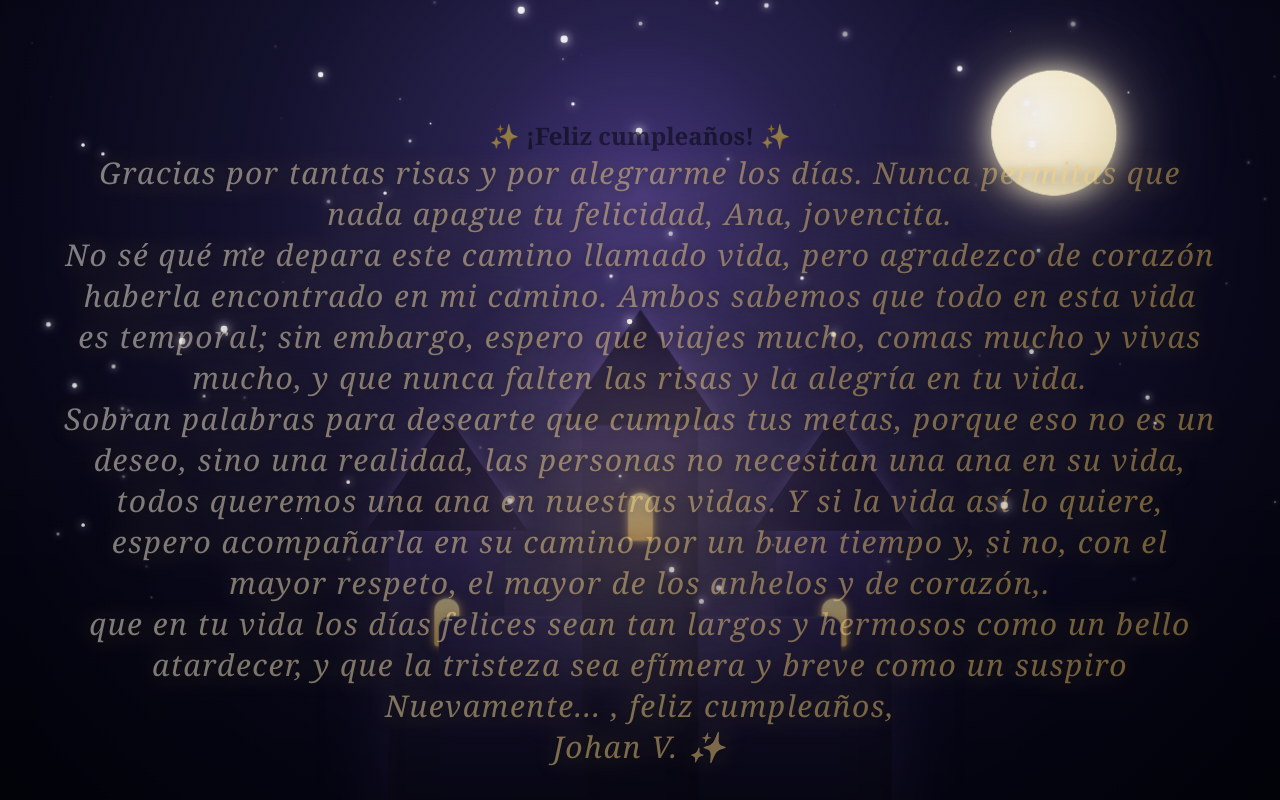
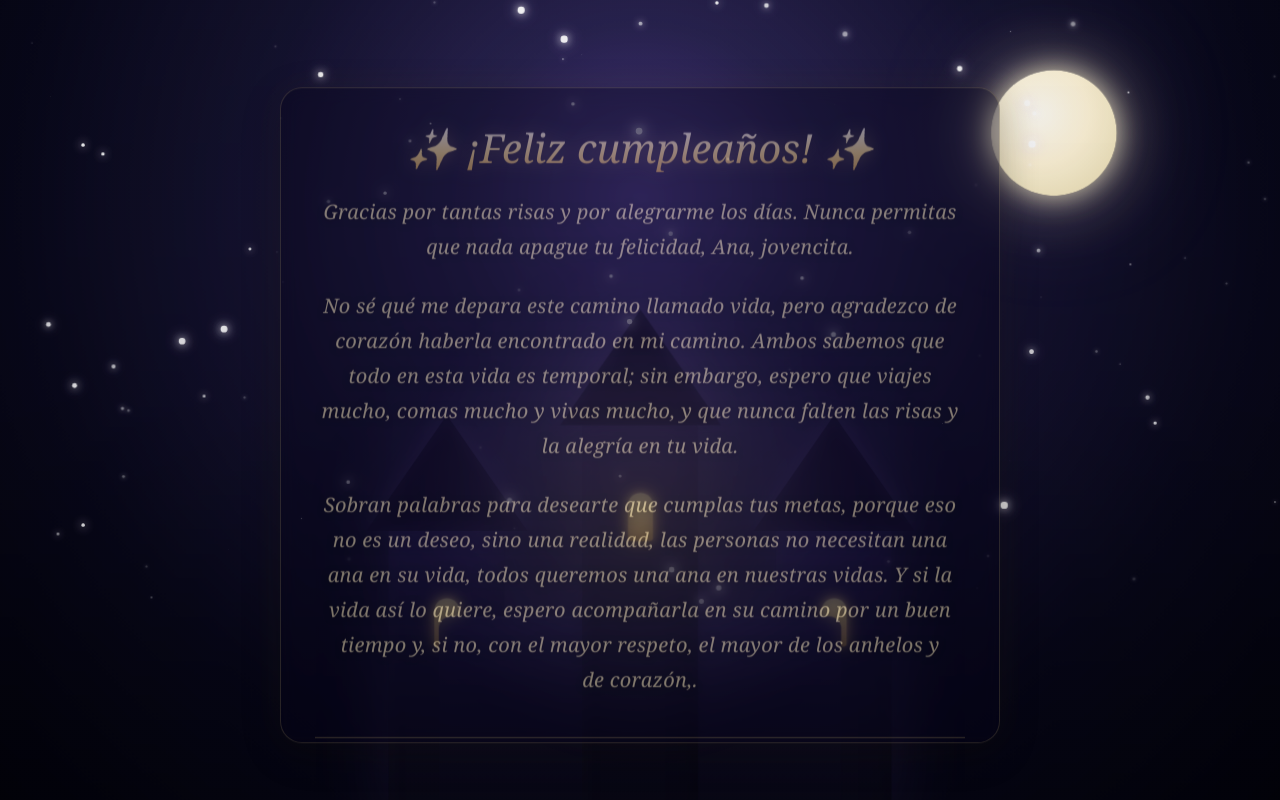
Before and after one commit to DragonVlx/Birthay, a plain HTML site: page index.html in a window 1280 px wide. Drawn offline with Linux system fonts and the light colour scheme.

Commit message:
Add files via upload

```diff
--- a/styles.css
+++ b/styles.css
@@ -29,6 +29,7 @@ body {
     position: relative;
     width: 100%;
     height: 100vh;
+    height: 100dvh;
     overflow: hidden;
     background: #03030c;
 }
@@ -341,6 +342,7 @@ body {
 
     width: min(470px, 78vw);
     height: 82vh;
+    height: 82dvh;
 
     transform: translateX(-50%) translateY(80px) scale(1.05);
     opacity: 0;
@@ -867,19 +869,35 @@ body {
 
 
 /* =========================================
-   MENSAJE FINAL (sobre la foto y el castillo)
+   MENSAJE FINAL (panel centrado)
 ========================================= */
 
 .final-message {
     position: absolute;
     left: 50%;
-    bottom: 6%;
+    top: 50%;
 
-    width: 90%;
+    width: min(92%, 720px);
+    max-height: 82vh;
+    max-height: 82dvh;
+    overflow-y: auto;
+    -webkit-overflow-scrolling: touch;
+
+    padding: 36px 34px;
     text-align: center;
 
-    transform: translate(-50%, 30px);
+    background: rgba(8, 6, 26, 0.74);
+    border: 1px solid rgba(246, 215, 134, 0.3);
+    border-radius: 22px;
+    box-shadow:
+        0 10px 40px rgba(0, 0, 0, 0.55),
+        0 0 40px rgba(246, 215, 134, 0.1);
+    -webkit-backdrop-filter: blur(8px);
+    backdrop-filter: blur(8px);
+
+    transform: translate(-50%, calc(-50% + 30px));
     opacity: 0;
+    pointer-events: none;
 
     z-index: 15;
 
@@ -890,34 +908,83 @@ body {
 
 .birthday.reveal .final-message {
     opacity: 1;
-    transform: translate(-50%, 0);
+    transform: translate(-50%, -50%);
+    pointer-events: auto;
 }
 
-.final-message p {
+/* Scroll discreto */
+
+.final-message::-webkit-scrollbar {
+    width: 4px;
+}
+
+.final-message::-webkit-scrollbar-thumb {
+    background: rgba(246, 215, 134, 0.4);
+    border-radius: 4px;
+}
+
+/* Título */
+
+.final-message .titulo {
+    margin-bottom: 22px;
+
     font-family: Georgia, "Times New Roman", serif;
     font-style: italic;
-    font-size: clamp(18px, 2.4vw, 30px);
-    letter-spacing: 1.5px;
+    font-weight: normal;
+    font-size: clamp(26px, 5vw, 40px);
+    line-height: 1.2;
 
-    background: linear-gradient(
-        100deg,
-        #d9a84a 0%,
-        #f6d786 30%,
-        #ffffff 50%,
-        #f6d786 70%,
-        #d9a84a 100%
-    );
-    background-size: 250% 100%;
-
+    background: linear-gradient(180deg, #ffffff 0%, #f6d786 60%, #dca94c 100%);
     -webkit-background-clip: text;
     background-clip: text;
     color: transparent;
 
-    filter:
-        drop-shadow(0 2px 6px rgba(0, 0, 0, 0.8))
-        drop-shadow(0 0 12px rgba(255, 220, 135, 0.35));
+    filter: drop-shadow(0 0 10px rgba(255, 220, 135, 0.35));
+}
 
-    animation: messageShimmer 6s linear infinite;
+/* Párrafos */
+
+.final-message p {
+    margin: 0 0 1.2em;
+
+    font-family: Georgia, "Times New Roman", serif;
+    font-style: italic;
+    font-size: clamp(15px, 2.2vw, 20px);
+    line-height: 1.75;
+    letter-spacing: 0.3px;
+    text-wrap: pretty;
+
+    color: #f6e7b8;
+    background: none;
+    -webkit-text-fill-color: #f6e7b8;
+    filter: none;
+    animation: none;
+
+    text-shadow: 0 1px 6px rgba(0, 0, 0, 0.7);
+}
+
+/* Frase destacada */
+
+.final-message .destacado {
+    margin: 1.6em 0;
+    padding: 16px 0;
+
+    font-size: clamp(17px, 2.8vw, 25px);
+    color: #ffffff;
+    -webkit-text-fill-color: #ffffff;
+
+    border-top: 1px solid rgba(246, 215, 134, 0.45);
+    border-bottom: 1px solid rgba(246, 215, 134, 0.45);
+    text-shadow: 0 0 14px rgba(255, 220, 135, 0.6);
+}
+
+/* Firma */
+
+.final-message .firma {
+    margin: 1.4em 0 0;
+    font-size: clamp(16px, 2.4vw, 22px);
+    color: #f6d786;
+    -webkit-text-fill-color: #f6d786;
 }
 
 
@@ -941,6 +1008,7 @@ body {
     .princess-container {
         width: min(440px, 78vw);
         height: 78vh;
+        height: 78dvh;
     }
 }
 
@@ -993,6 +1061,7 @@ body {
         bottom: -20px;
         width: 95vw;
         height: 75vh;
+        height: 75dvh;
     }
 
     .princess-photo {
@@ -1006,11 +1075,23 @@ body {
     }
 
     .final-message {
-        bottom: 5%;
+        width: 92%;
+        padding: 24px 18px;
+        max-height: 78dvh;
+        border-radius: 18px;
+    }
+
+    .final-message .titulo {
+        margin-bottom: 16px;
     }
 
     .final-message p {
-        font-size: 18px;
+        font-size: 15px;
+        line-height: 1.7;
+    }
+
+    .final-message .destacado {
+        font-size: 17px;
     }
 }
 
@@ -1038,4 +1119,44 @@ body {
     .princess-container {
         width: 100vw;
     }
+
+    .final-message {
+        padding: 20px 14px;
+    }
+
+    .final-message p {
+        font-size: 14px;
+    }
 }
+
+
+/* =========================================
+   PANTALLAS BAJAS (celular en horizontal)
+========================================= */
+
+@media (max-height: 480px) {
+
+    .final-message {
+        max-height: 90dvh;
+        padding: 18px 20px;
+    }
+
+    .final-message .titulo {
+        margin-bottom: 10px;
+    }
+}
+
+
+/* =========================================
+   ACCESIBILIDAD: MENOS MOVIMIENTO
+========================================= */
+
+@media (prefers-reduced-motion: reduce) {
+
+    *,
+    *::before,
+    *::after {
+        animation-duration: 0.01ms !important;
+        animation-iteration-count: 1 !important;
+    }
+}
```
